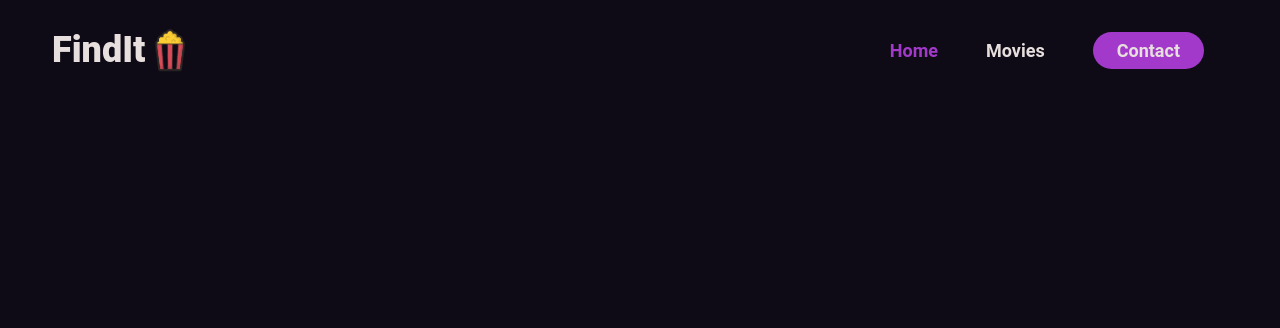
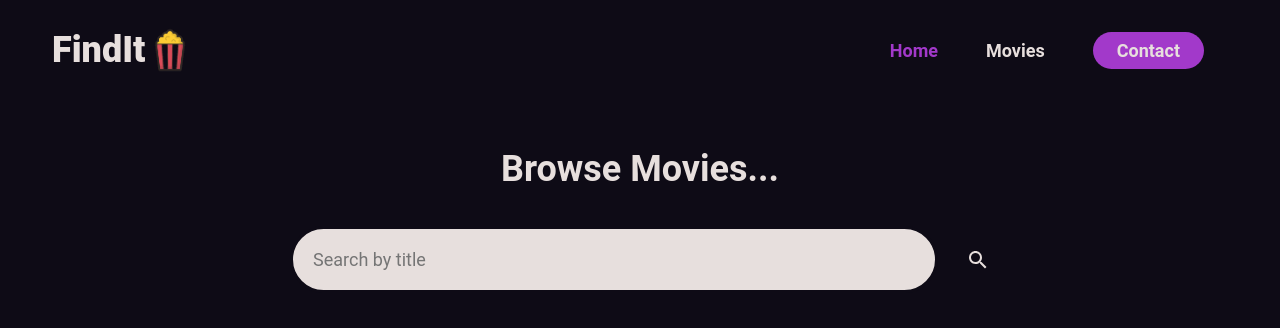
Before and after one commit to tstanmay13/movies-r, a React (Create React App) app: page /movies in a window 1280 px wide. Shown: the top 328 px of the page. Built offline with nearby package versions, Linux system fonts and the light colour scheme.

Commit message:
reset dependencies

```diff
--- a/src/App.js
+++ b/src/App.js
@@ -3,6 +3,7 @@ import './App.css';
 import { BrowserRouter as Router, Routes, Route } from "react-router-dom";
 import Nav from './components/Nav';
 import Home from './pages/Home';
+import Movies from './pages/Movies';
 
 
 
@@ -15,6 +16,7 @@ function App() {
           {/* Home */}
           <Route path="/" exact element={<Home />}/>
           {/* Movies */}
+          <Route path="/movies" exact element={<Movies />}/>
           {/* Movies ID */}
         </Routes>
       </div>
--- a/src/components/Nav.jsx
+++ b/src/components/Nav.jsx
@@ -2,6 +2,7 @@ import React from 'react';
 import popcorn from "../assets/popcorn.png"
 import "./Nav.css"
 import "../App.css"
+import { Link } from 'react-router-dom';
 
 const Nav = () => {
     return (
@@ -14,10 +15,10 @@ const Nav = () => {
             </div>
             <ul className="nav__links">
                 <li className="nav__link click">
-                   <a href="#" className="nav__link--anchor link__hover-effect link__hover-effect--light"> <span className="light">Home</span></a>
+                   <Link to="/" className="nav__link--anchor link__hover-effect link__hover-effect--light"> <span className="light">Home</span></Link>
                 </li>
                 <li className="nav__link click">
-                    <a href="./movies.html" className="nav__link--anchor link__hover-effect link__hover-effect--white"> Movies </a>
+                    <Link to="/movies" className="nav__link--anchor link__hover-effect link__hover-effect--white"> Movies </Link>
                  </li>
                  <li className="nav__link">
                     <button className="nav__link--anchor contact_btn click">Contact</button>
--- /dev/null
+++ b/src/components/Search.css
@@ -0,0 +1,44 @@
+.browse {
+    max-width: 700px;
+    display: flex;
+    flex-direction: column;
+    align-items: center;
+    justify-content: center;
+    margin: 0 auto;
+  }
+  h1 {
+    text-align: center;
+    margin-bottom: 36px;
+    font-size: 36px;
+  }
+
+  .input {
+    display: flex;
+    width: 100%;
+    justify-content: center;
+    align-items: center;
+    margin-bottom: 100px;
+    position: relative;
+  }
+
+  .input__box2 {
+    width: 100%;
+    margin-right: 28px;
+    padding: 20px;
+    border-radius: 9999px;
+    border: 3px solid #0e0b16;
+    color: #0a1f44;
+    display: inline-block;
+    font-size: 18px;
+    outline: none;
+    transition: all 200ms ease;
+    background-color: #e7dfdd;
+  }
+
+  /* .input__box:hover{
+      border: 3px solid var(--light);
+  } */
+
+  .input__box:focus-within {
+    border: 3px solid var(--light);
+  }
--- /dev/null
+++ b/src/components/Search.jsx
@@ -0,0 +1,19 @@
+import React from 'react';
+import "./Search.css"
+import SearchIcon from '@mui/icons-material/Search';
+
+const Search = () => {
+    return (
+        <section id="search">
+            <div class="browse">
+                <h1>Browse movies...</h1>
+                <div class="input">
+                    <input class="input__box2" type="text" placeholder="Search by title" onkeydown="searchAgain(event)" />
+                    <SearchIcon />
+                </div>
+            </div>
+        </section>
+    );
+}
+
+export default Search;
--- /dev/null
+++ b/src/components/TopBar.jsx
@@ -0,0 +1,12 @@
+import React from 'react';
+
+
+const TopBar = () => {
+    return (
+        <div>
+
+        </div>
+    );
+}
+
+export default TopBar;
--- /dev/null
+++ b/src/pages/Movies.js
@@ -0,0 +1,15 @@
+import React from 'react';
+import Search from '../components/Search';
+import TopBar from '../components/TopBar';
+
+const Movies = () => {
+    return (
+        <div>
+            <Search />
+            <TopBar />
+            {/* Movies */}
+        </div>
+    );
+}
+
+export default Movies;
```
Also changed, not shown: package.json (+6 -6 lines), src/components/TopBar.css (added), 1 other file (tests, documents, lock files or other folders).
